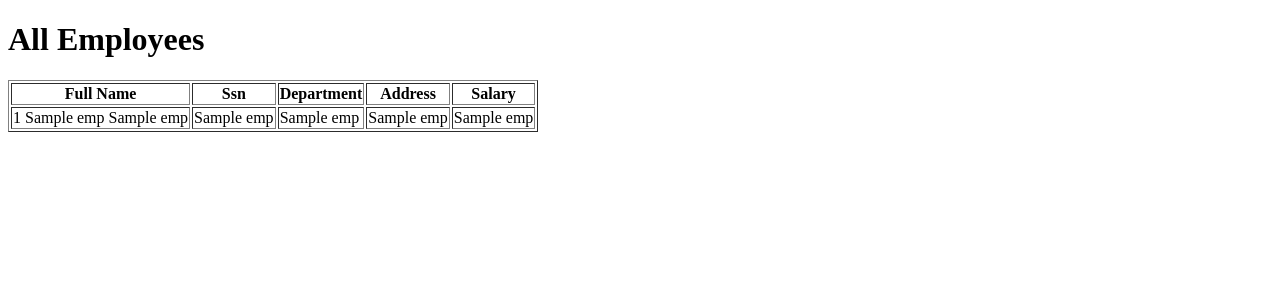
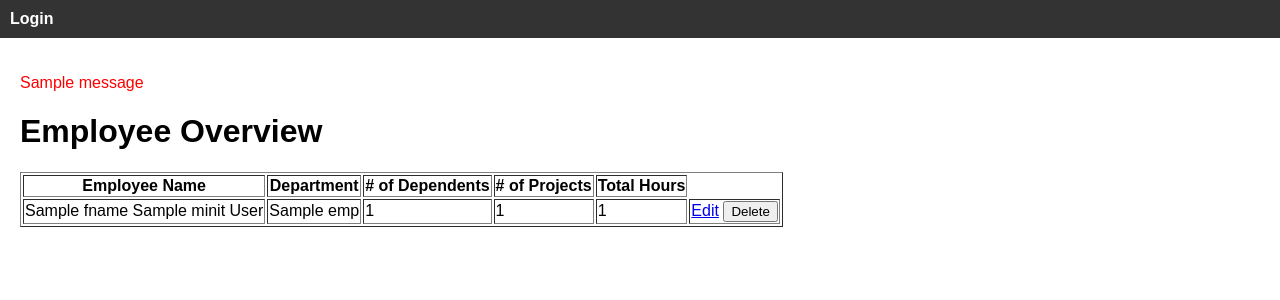
Before and after one commit to jordanfulawka/cis3530-databases-a4, a Flask app: template templates/employees.html in a window 1280 px wide. Shown: the top 300 px of the page. Run offline with Flask 3, Linux system fonts and the light colour scheme; the template is opened without the code that fills it: most values are stand-ins (such as "Sample title", 1, 10 or a date in 2020); one stand-in notice (Sample message) is shown; some libraries are stand-ins or nearby versions.

Commit message:
added employee add/edit functionality, as well as project details page and assignment upsert

```diff
--- a/app.py
+++ b/app.py
@@ -8,9 +8,9 @@ app = Flask(__name__)
 app.secret_key = "randomkey" # change later
 app.teardown_appcontext(close_db)
 
-# @app.route("/")
-# def index():
-#     return redirect(url_for("login"))
+@app.route("/")
+def index():
+    return redirect(url_for("login"))
 
 @app.before_request
 def load_user():
@@ -77,13 +77,210 @@ def login():
 @app.route("/employees")
 @login_required
 def employees():
+    conn = get_db()
+    with conn.cursor(row_factory=psycopg.rows.dict_row) as cur:
+        cur.execute("""
+            SELECT  E.Ssn,
+                    E.Fname,
+                    E.Minit,
+                    E.Lname,
+                    D.Dname as department_name,
+                    COALESCE(COUNT(DP.Dependent_name), 0) as num_dependents,
+                    COALESCE(COUNT(DISTINCT W.Pno), 0) as num_projects,
+                    COALESCE(SUM(W.Hours), 0) as total_hours
+            FROM Employee E
+            LEFT JOIN Department D
+                ON E.Dno = D.Dnumber
+            LEFT JOIN Dependent DP
+                ON E.Ssn = DP.Essn
+            LEFT JOIN Works_On W
+                ON E.Ssn = W.Essn
+            GROUP BY
+                E.Ssn, E.Fname, E.Minit, E.Lname, D.Dname
+            ORDER BY E.Fname, E.Lname;
+        """)
+        employees_list = cur.fetchall()
+    return render_template("employees.html", employees=employees_list)
+
+@app.route("/projects")
+@login_required
+def projects():
     with get_db() as conn:
-        with conn.cursor() as cur:
+        with conn.cursor(row_factory=psycopg.rows.dict_row) as cur:
             cur.execute("""
-                SELECT Fname, Minit, Lname, SSN, Dno, Address, Salary FROM Employee
+                SELECT p.Pname as project_name,
+                        d.Dname as department_name,
+                        COUNT(DISTINCT W.Essn) as headcount,
+                        COALESCE(SUM(W.Hours), 0) as total_hours,
+                        p.Pnumber as project_number
+                FROM Project p
+                JOIN Department d ON p.Dnum = d.Dnumber
+                LEFT JOIN Works_On w ON p.Pnumber = w.Pno
+                GROUP BY p.Pnumber, p.Pname, d.Dname
             """)
-            employees_list = cur.fetchall()
-    return render_template("employees.html", employees=employees_list)
+            projects_list = cur.fetchall()
+
+    return render_template("projects.html", projects=projects_list)
+
+@app.route("/project/<int:project_id>", methods=["GET", "POST"])
+@login_required
+def project_details(project_id):
+    conn = get_db()
+
+    if request.method == "POST":
+        emp_ssn = request.form.get("employee")
+        new_hours = request.form.get("hours")
+
+        if not emp_ssn or not new_hours:
+            flash("Employee and hours are required.")
+        else:
+            with conn.cursor() as cur:
+                cur.execute("""
+                    INSERT INTO Works_On (Essn, Pno, Hours)
+                    VALUES (%s, %s, %s)
+                    ON CONFLICT (Essn, Pno)
+                    DO UPDATE SET Hours = Works_On.Hours + EXCLUDED.Hours;
+                """, (emp_ssn, project_id, new_hours))
+            conn.commit()
+            flash("Assignment updated successfully.")
+            return redirect(url_for("project_details", project_id=project_id))
+
+    with conn.cursor() as cur:
+        cur.execute("""
+            SELECT Pname, Pnumber, Dnum
+            FROM Project
+            WHERE Pnumber = %s
+        """, (project_id,))
+        project = cur.fetchone()
+
+        if project is None:
+            return "Project not found", 404
+
+    with conn.cursor() as cur:
+        cur.execute("""
+            SELECT
+                E.Ssn,
+                E.Fname,
+                E.Minit,
+                E.Lname,
+                W.Hours
+            FROM Works_On W
+            JOIN Employee E ON E.Ssn = W.Essn
+            WHERE W.Pno = %s
+            ORDER BY E.Lname, E.Fname;
+        """, (project_id,))
+        assigned = cur.fetchall()
+
+    with conn.cursor() as cur:
+        cur.execute("""
+            SELECT Ssn, Fname, Minit, Lname
+            FROM Employee
+            ORDER BY Lname, Fname;
+        """)
+        all_employees = cur.fetchall()
+
+    return render_template(
+        "project_details.html",
+        project=project,
+        assigned=assigned,
+        all_employees=all_employees,
+    )
+
+
+@app.route("/employees/add", methods=["GET"])
+def add_employee():
+    return render_template("employee_add.html")
+
+@app.route("/employees/add", methods=["POST"])
+def add_employee_submit():
+    conn = get_db()
+    ssn = request.form["ssn"]
+    fname = request.form["fname"]
+    minit = request.form["minit"]
+    lname = request.form["lname"]
+    sex = request.form["sex"]
+    address = request.form["address"]
+    salary = request.form["salary"]
+    dno = request.form["dno"]
+    bday = request.form["bday"]
+
+    try:
+        cur = conn.cursor()
+        cur.execute("""
+            INSERT INTO employee (Ssn, Fname, Minit, Lname, Sex, Address, Salary, Dno, BDate)
+            VALUES (%s, %s, %s, %s, %s, %s, %s, %s, %s);
+        """, (ssn, fname, minit, lname, sex, address, salary, dno, bday))
+        conn.commit()
+        return redirect("/employees")
+
+    except psycopg.errors.UniqueViolation:
+        conn.rollback()
+        return "Error: SSN must be unique.", 400
+
+@app.route("/employees/<ssn>/edit", methods=["GET"])
+def edit_employee_form(ssn):
+    conn = get_db()
+    cur = conn.cursor(row_factory=psycopg.rows.dict_row)
+    cur.execute("""
+        SELECT Ssn AS ssn,
+               Fname AS first_name,
+               Minit AS middle_initial,
+               Lname AS last_name,
+               Sex AS sex,
+               Address AS address,
+               Salary AS salary,
+               Dno AS dno,
+               BDate AS bday
+        FROM Employee
+        WHERE Ssn = %s;
+    """, (ssn,))
+    emp = cur.fetchone()
+    return render_template("employee_edit.html", emp=emp)
+
+@app.route("/employees/<ssn>/edit", methods=["POST"])
+def edit_employee_submit(ssn):
+    conn = get_db()
+    first_name = request.form["first_name"]
+    middle_initial = request.form["middle_initial"]
+    last_name = request.form["last_name"]
+    sex = request.form["sex"]
+    address = request.form["address"]
+    salary = int(request.form["salary"])
+    dno = int(request.form["dno"])
+    bday = request.form["bday"] or None
+
+    cur = conn.cursor()
+    cur.execute("""
+        UPDATE Employee
+        SET Fname=%s, Minit=%s, Lname=%s, Sex=%s, Address=%s, Salary=%s, Dno=%s, BDate=%s
+        WHERE Ssn=%s;
+    """, (first_name, middle_initial, last_name, sex, address, salary, dno, bday, ssn))
+
+    conn.commit()
+    return redirect("/employees")
+
+@app.route("/employees/<ssn>/delete", methods=["POST"])
+def delete_employee(ssn):
+    conn = get_db()
+    try:
+        cur = conn.cursor()
+        cur.execute("DELETE FROM employee WHERE Ssn=%s;", (ssn,))
+        conn.commit()
+        return redirect("/employees")
+
+    except psycopg.errors.ForeignKeyViolation:
+        conn.rollback()
+        return (
+            "Cannot delete employee: They are referenced in Works_on,"
+            " Dependent, or manage/supervise another worker.",
+            400
+        )
+
+@app.route("/logout")
+def logout():
+    session.clear()
+    flash("You have been logged out.")
+    return redirect(url_for("login"))
 
 if __name__ == "__main__":
     app.run(debug=True)
--- a/templates/base.html
+++ b/templates/base.html
@@ -3,8 +3,63 @@
   <head>
     <meta charset="UTF-8" />
     <title>{% block title %}{% endblock %}</title>
+    <style>
+      body {
+        font-family: Arial, sans-serif;
+        margin: 0;
+        padding: 0;
+      }
+
+      header {
+        background-color: #333;
+        padding: 10px;
+      }
+
+      nav a {
+        color: white;
+        margin-right: 15px;
+        text-decoration: none;
+        font-weight: bold;
+      }
+
+      nav a:hover {
+        text-decoration: underline;
+      }
+
+      main {
+        padding: 20px;
+      }
+
+      .flashes {
+        list-style-type: none;
+        padding: 0;
+        margin-bottom: 20px;
+        color: red;
+      }
+    </style>
   </head>
   <body>
-    {% block content %}{% endblock %}
+    <header>
+      <nav>
+        {% if g.user %}
+        <a href="{{ url_for('employees') }}">Employees</a>
+        <a href="{{ url_for('projects') }}">Projects</a>
+        <a href="{{ url_for('add_employee') }}">Add Employee</a>
+        <a href="{{ url_for('logout') }}">Logout</a>
+        {% else %}
+        <a href="{{ url_for('login') }}">Login</a>
+        {% endif %}
+      </nav>
+    </header>
+
+    <main>
+      {% with messages = get_flashed_messages() %} {% if messages %}
+      <ul class="flashes">
+        {% for message in messages %}
+        <li>{{ message }}</li>
+        {% endfor %}
+      </ul>
+      {% endif %} {% endwith %} {% block content %}{% endblock %}
+    </main>
   </body>
 </html>
--- a/templates/employees.html
+++ b/templates/employees.html
@@ -1,23 +1,42 @@
 {% extends "base.html" %} {% block title %}Employees{% endblock %} {% block
 content %}
-<h1>All Employees</h1>
+<h1>Employee Overview</h1>
 
 <table border="1">
+  <thead>
     <tr>
-    <th>Full Name</th>
-    <th>Ssn</th>
+      <th>Employee Name</th>
       <th>Department</th>
-    <th>Address</th>
-    <th>Salary</th>
+      <th># of Dependents</th>
+      <th># of Projects</th>
+      <th>Total Hours</th>
     </tr>
+  </thead>
+  <tbody>
     {% for emp in employees %}
     <tr>
-    <td>{{ emp[0] }} {{ emp[1] }} {{ emp[2] }}</td>
-    <td>{{ emp[3] }}</td>
-    <td>{{ emp[4] }}</td>
-    <td>{{ emp[5] }}</td>
-    <td>{{ emp[6] }}</td>
+      <td>{{ emp['fname'] }} {{ emp['minit'] }} {{ emp['lname'] }}</td>
+      <td>{{ emp['department_name'] }}</td>
+      <td>{{ emp['num_dependents'] }}</td>
+      <td>{{ emp['num_projects'] }}</td>
+      <td>{{ emp['total_hours'] }}</td>
+      <td>
+        <a href="{{ url_for('edit_employee_form', ssn=emp['ssn']) }}">Edit</a>
+        <form
+          action="{{ url_for('delete_employee', ssn=emp['ssn']) }}"
+          method="POST"
+          style="display: inline"
+        >
+          <button
+            type="submit"
+            onclick="return confirm('Are you sure you want to delete this employee?')"
+          >
+            Delete
+          </button>
+        </form>
+      </td>
     </tr>
     {% endfor %}
+  </tbody>
 </table>
 {% endblock %}
```
Also changed, not shown: templates/employee_add.html (added, +37 -0 lines), templates/employee_edit.html (added, +55 -0 lines), templates/project_details.html (added, +34 -0 lines), templates/projects.html (added, +31 -0 lines). Lines whose indentation alone changed are shown as unchanged.
